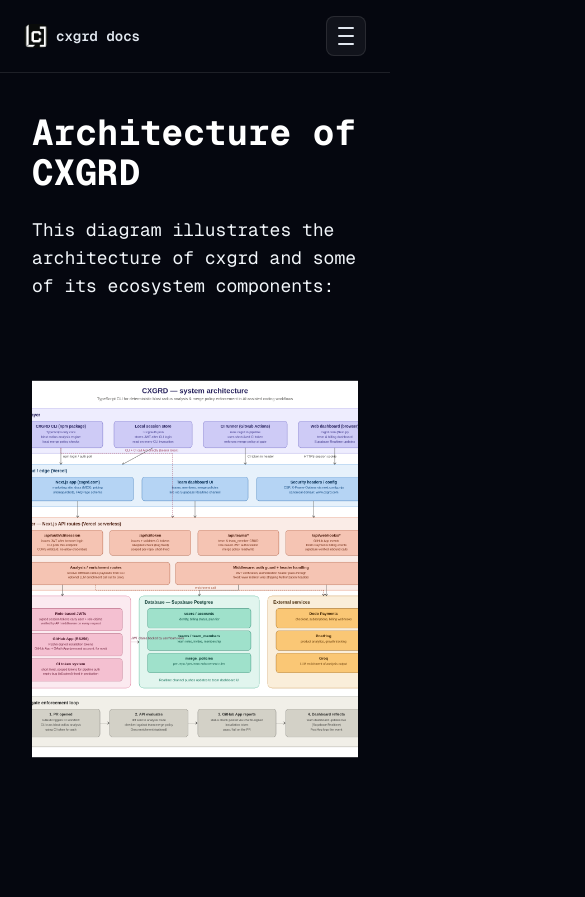
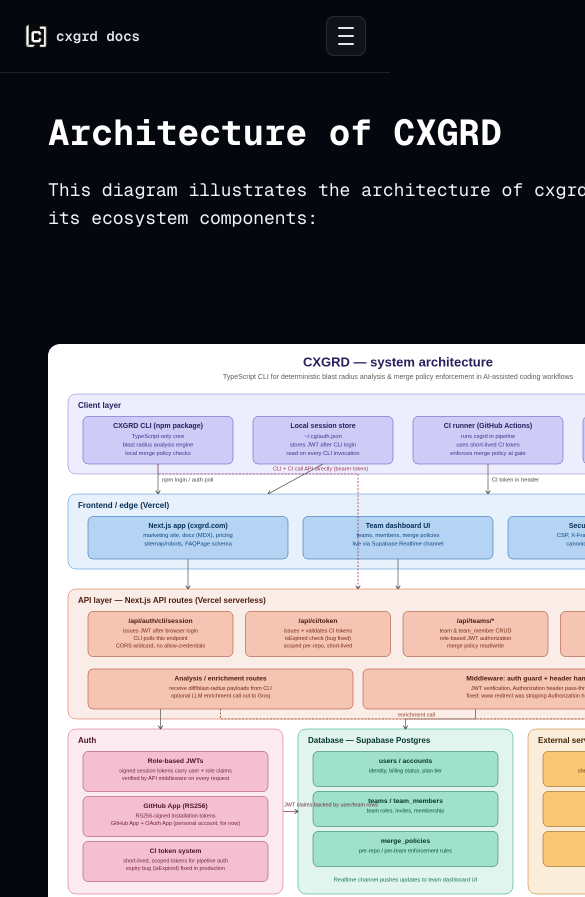
Before and after one commit to cxgrd/documentation, a Next.js app: page /architecture in a window 390 px wide. Shown: the top 897 px of the page, 585 px wide, since content can reach past the window. Built offline with nearby package versions, Linux system fonts and the light colour scheme.

Commit message:
fixed diagram in mobile view

```diff
--- a/app/architecture/page.tsx
+++ b/app/architecture/page.tsx
@@ -8,7 +8,7 @@ export const metadata : Metadata = {
 
 export default function ArchitecturePage() {
   return (
-    <div className="relative min-h-screen overflow-x-clip bg-[#05070f] text-slate-100">
+    <div className="relative min-h-screen overflow-x-clip bg-[#05070f] text-slate-100 px-4 md:px-8">
         <div>
             <h1 className="text-4xl font-bold mb-4">Architecture of CXGRD</h1>
             <p className="text-lg mb-6">
@@ -16,14 +16,17 @@ export default function ArchitecturePage() {
             </p>
         </div>
 
-        <div className="flex-1 flex justify-center mt-20">
-            <Image
-                src="/cxgrd_design.png"
-                alt="CXGRD Architecture Diagram"
-                width={600}
-                height={400}
-                className="rounded-xl scale-120"
-            />
+        <div className="mt-20 w-full overflow-x-auto">
+            <div className="min-w-[700px] md:min-w-0 mx-auto">
+                <Image
+                    src="/cxgrd_design.png"
+                    alt="CXGRD Architecture Diagram"
+                    width={1200}
+                    height={800}
+                    className="rounded-xl w-full h-auto"
+                    sizes="(max-width: 768px) 700px, 1000px"
+                />
+            </div>
         </div>
     </div>
   )
```
